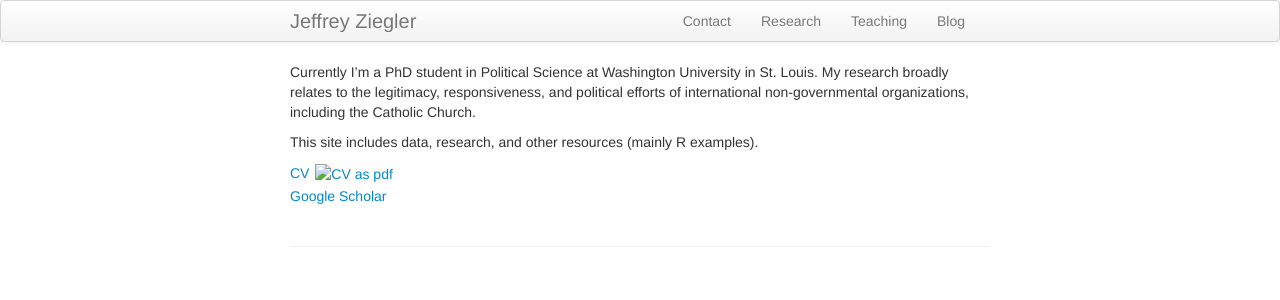
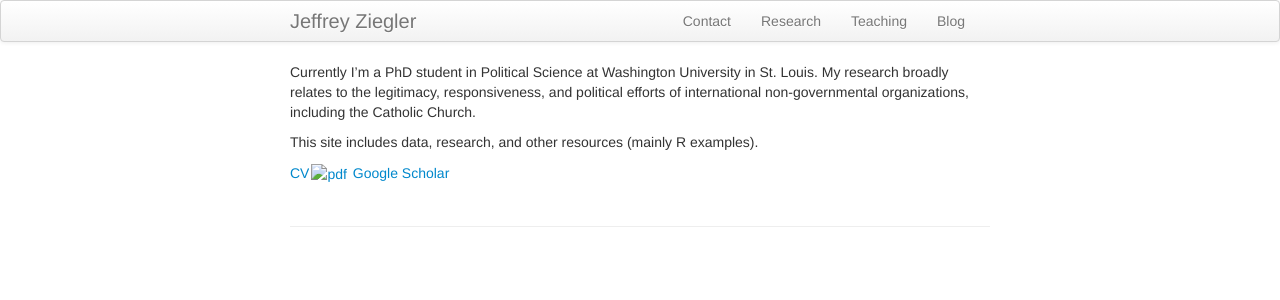
Before and after one commit to zieglerjef/zieglerjef.github.io, a Jekyll site: the page built from index.md, in a window 1280 px wide. Shown: the top 300 px of the page. Built offline with Jekyll 4.4.1, drawn with Linux system fonts in a browser that asks for light colours.

Commit message:
Update index.md

```diff
--- a/index.md
+++ b/index.md
@@ -7,5 +7,5 @@
 
 This site includes data, research, and other resources (mainly R examples).
 
-[CV ![CV as pdf](../icons16/pdf-icon.png)](assets/JeffZiegler_CV.pdf)<br/>
+[CV![pdf](icons16/pdf-icon.png)](assets/JeffZiegler_CV.pdf)
 [Google Scholar](https://scholar.google.com/citations?user=PE2j3DcAAAAJ&hl=sv)<br/>
```
